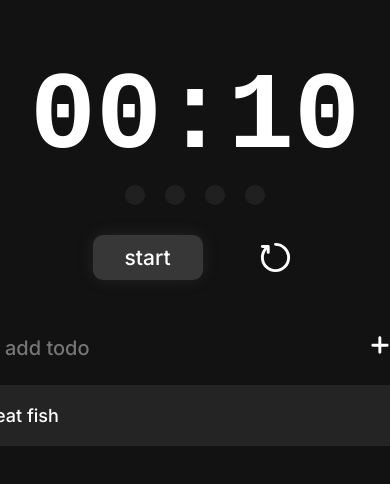
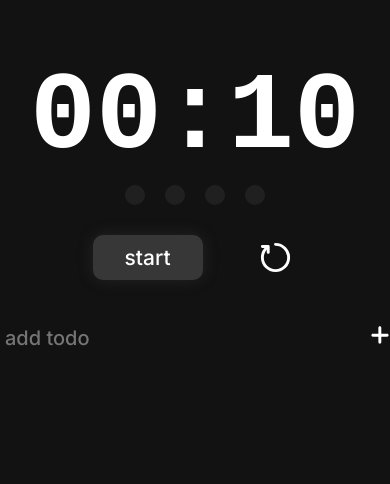
Before and after one commit to yosefgue/Pomodoro, a React (Vite) app: page / in a window 390 px wide. Shown: the top 484 px of the page. Built offline with nearby package versions, Linux system fonts and the light colour scheme; a web font is replaced by a local one.

Commit message:
todos can be added now, plus added todo options (still no functionality for options)

```diff
--- a/src/components/timer/timer.module.css
+++ b/src/components/timer/timer.module.css
@@ -107,5 +107,5 @@ button {
     margin: 10px;
     font-size: 18px;
     font-weight: 600;
-    color: #ffffff2f;
+    color: #ffffff1e;
 }
--- a/src/components/todo/todo.jsx
+++ b/src/components/todo/todo.jsx
@@ -2,15 +2,41 @@ import { useState } from "react"
 import styles from "./todo.module.css"
 
 export default function Todo() {
+    const [inputValue, setInputValue] = useState("");
+    const [todos, setTodos] = useState([]);
+
+    const handleClick = () => {
+        if (inputValue == "") return;
+        setTodos([...todos, inputValue])
+        setInputValue("")
+    }
+
     return(
         <div className={styles.maincontainer}>
             <div className={styles.titlecontainer}>
-                <input className={styles.input} type="text" placeholder="add todo" ></input>
-                <span><button className={styles.addbutton} type="button"><img src="/img/plus.svg" alt="add" /></button></span>
+                <input className={styles.input} type="text" placeholder="add todo" value={inputValue} onChange={(e) => setInputValue(e.target.value)} ></input>
+                <span><button className={styles.addbutton} type="button" onClick={handleClick}><img src="/img/plus.svg" alt="add" /></button></span>
             </div>
-            <div calssName={styles.todocontainer}>
-                <div className={styles.todo}>eat fish</div>
-            </div>
+            <AllTodo todolist={todos}/>
         </div>
     )
 }
+
+function OneTodo({text}) {
+    return(
+        <div className={styles.onetodocontainer}>
+            <div className={styles.todo}>{text}</div>
+            <button className={styles.options}><img src="/img/options.svg" alt="options"/></button>
+        </div>
+    )
+}
+
+function AllTodo({ todolist }) {
+    return(
+        <div className={styles.alltodocontainer}>
+            {todolist.map((todo) => (
+                <OneTodo text={todo}/>
+            ))}
+        </div>
+    )
+}
--- a/src/components/todo/todo.module.css
+++ b/src/components/todo/todo.module.css
@@ -18,14 +18,15 @@
     flex-direction: row;
     justify-content: space-between;
     align-items: center;
-    width: 400px;
+    width: 550px;
     height: 35px;
     font-size: 20px;
-    padding: 20px;
+    padding: 10px;
+    transition: 0.5s ease;
 }
 
 .input {
-    width: 340px;
+    width: 490px;
     height: 30px;
     border: none;
     padding: 10px;
@@ -36,17 +37,70 @@
     font-size: 20px;
     font-weight: 500;
     outline: none;
+    transition: width 0.5s ease, height 0.5s ease;
 }
 
 .input:focus {
     border: 2px #ffffff1d solid;
 }
 
+.alltodocontainer {
+    display: flex;
+    flex-direction: column;
+    gap: 10px;
+    margin: 20px 0;
+}
+
+.onetodocontainer {
+    display: flex;
+    flex-direction: row;
+    align-items: center;
+    justify-content: space-between;
+    background-color: #ffffff13 ;
+    width: 550px;
+    border-radius: 15px;
+    padding: 15px 15px;
+    transition: 0.5s ease;
+}
+
+.options img {
+    height: 15px;
+    width: 15px;
+}
+.options {
+    display: flex;
+    flex-direction: column;
+    align-items: center;
+    justify-content: center;
+    height: 25px;
+    width: 25px;
+    border-radius: 50%;
+    transition: 0.3s ease;
+}
+
+.options:hover {
+    cursor: pointer;
+    scale: 1.5;
+}
+
 .todo {
-    width: 400px;
-    border-radius: 15px;
+    flex: 1;
+    word-wrap: break-word;
+    white-space: normal;
+    word-break: break-word;
     font-size: 18px;
     font-weight: 500;
-    background-color: #ffffff13 ;
-    padding: 20px;
 }
+
+@media (max-width: 768px) {
+    .titlecontainer {
+        width: 400px;
+
+    }
+    .input {
+        width: 345px;
+    }
+    .onetodocontainer {
+        width: 400px;
+    }
+}
```
Also changed, not shown: public/img/options.svg (added).
